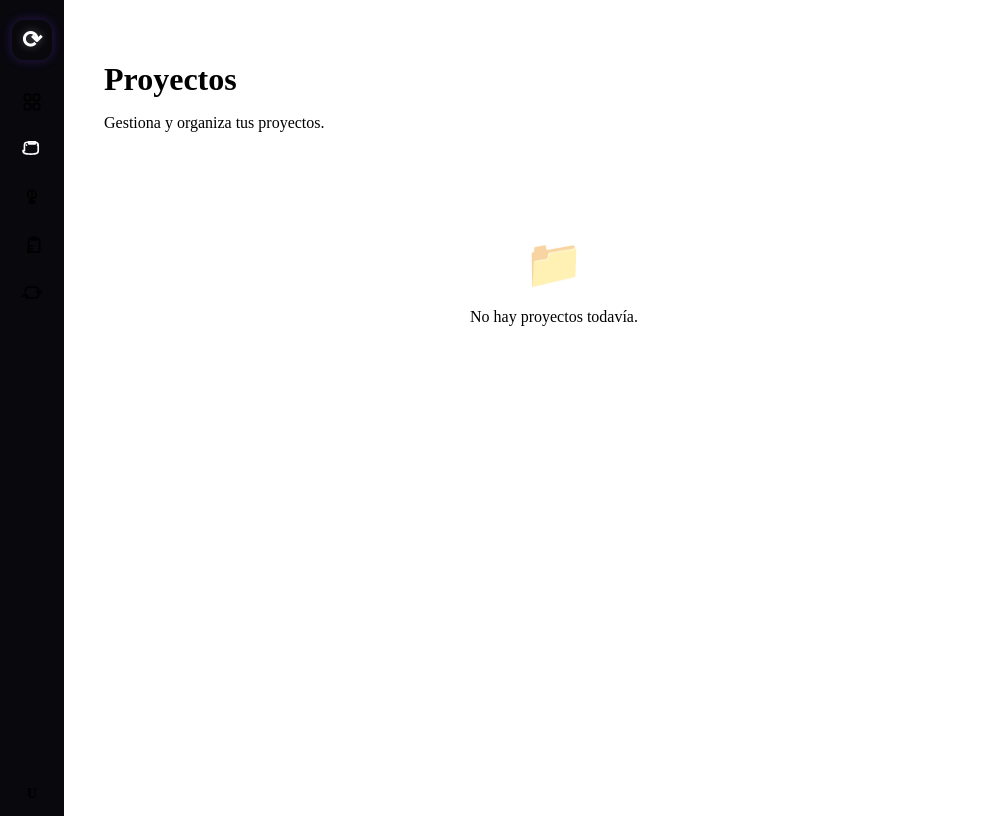
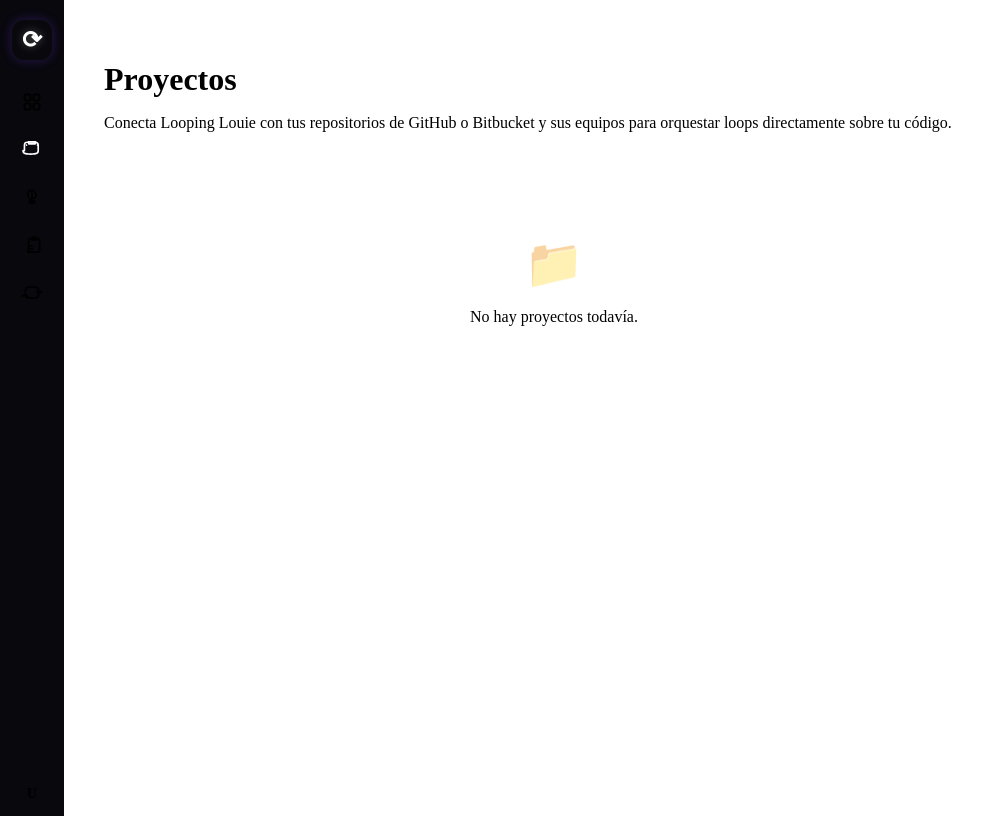
Before and after one commit to looping-louie/app, a Nuxt app: page /app/proyectos in a window 1280 px wide. Shown: the whole page, without its empty margins (0-1007 px from the left). Built offline with nearby package versions, Linux system fonts and the light colour scheme.

Commit message:
Create projects page

```diff
--- a/pages/app/proyectos.vue
+++ b/pages/app/proyectos.vue
@@ -1,7 +1,7 @@
 <template>
   <div class="proyectos-page">
     <h1>Proyectos</h1>
-    <p class="page-description">Gestiona y organiza tus proyectos.</p>
+    <p class="page-description">Conecta Looping Louie con tus repositorios de GitHub o Bitbucket y sus equipos para orquestar loops directamente sobre tu código.</p>
     <div class="empty-state">
       <span class="empty-icon">📁</span>
       <p>No hay proyectos todavía.</p>
```
